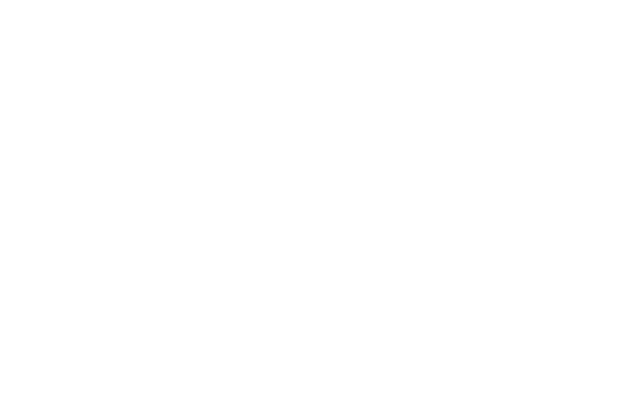
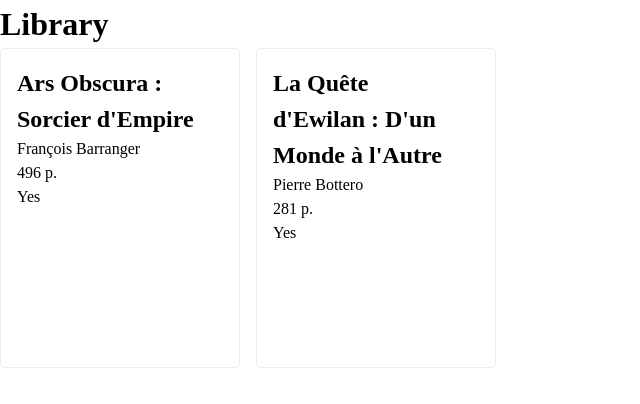
Before and after one commit to max-ldx/odin-library, a plain HTML site: page index.html in a window 1280 px wide. Shown: the whole page, without its empty margins (0-640 px from the left). Drawn offline with Linux system fonts and the light colour scheme.

Commit message:
Add display books function

```diff
--- a/index.html
+++ b/index.html
@@ -10,7 +10,8 @@
 </head>
 
 <body>
-
+    <h1>Library</h1>
+    <div id="library"> </div>
 </body>
 
 </html>
--- a/script.js
+++ b/script.js
@@ -16,3 +16,33 @@
     const book = new Book(title, author, pages, read);
     library.push(book);
 }
+
+function displayBooks() {
+    const libraryEl = document.querySelector("#library");
+
+    for (const book of library) {
+        const bookEl = document.createElement("div");
+        const titleEl = document.createElement("h2");
+        const authorEl = document.createElement("p");
+        const pagesEl = document.createElement("p");
+        const readEl = document.createElement("p");
+
+        bookEl.classList.add("book");
+
+        bookEl.appendChild(titleEl);
+        bookEl.appendChild(authorEl);
+        bookEl.appendChild(pagesEl);
+        bookEl.appendChild(readEl);
+
+        titleEl.textContent = book.title;
+        authorEl.textContent = book.author;
+        pagesEl.textContent = `${book.pages} p.`;
+        readEl.textContent = book.read ? "Yes" : "No";
+
+        libraryEl.appendChild(bookEl);
+    }
+}
+
+addBookToLibrary("Ars Obscura : Sorcier d'Empire", "François Barranger", 496, true);
+addBookToLibrary("La Quête d'Ewilan : D'un Monde à l'Autre", "Pierre Bottero", 281, true);
+displayBooks();
--- a/style.css
+++ b/style.css
@@ -0,0 +1,89 @@
+/*
+  Josh's Custom CSS Reset
+  https://www.joshwcomeau.com/css/custom-css-reset/
+*/
+
+*,
+*::before,
+*::after {
+    box-sizing: border-box;
+}
+
+*:not(dialog) {
+    margin: 0;
+}
+
+@media (prefers-reduced-motion: no-preference) {
+    html {
+        interpolate-size: allow-keywords;
+    }
+}
+
+body {
+    line-height: 1.5;
+    -webkit-font-smoothing: antialiased;
+}
+
+img,
+picture,
+video,
+canvas,
+svg {
+    display: block;
+    max-width: 100%;
+}
+
+input,
+button,
+textarea,
+select {
+    font: inherit;
+}
+
+p,
+h1,
+h2,
+h3,
+h4,
+h5,
+h6 {
+    overflow-wrap: break-word;
+}
+
+p {
+    text-wrap: pretty;
+}
+
+h1,
+h2,
+h3,
+h4,
+h5,
+h6 {
+    text-wrap: balance;
+}
+
+/* Styling */
+
+:root {
+    --color-platinum: #EDEDED;
+    --border-radius: 4px;
+}
+
+body {
+    height: 100vh;
+}
+
+#library {
+    display: grid;
+    grid-template-columns: repeat(auto-fill, 15rem);
+    gap: 1rem;
+}
+
+.book {
+    border: 1px solid var(--color-platinum);
+    border-radius: 4px;
+    width: 15rem;
+    height: 20rem;
+    padding: 1rem;
+}
```
